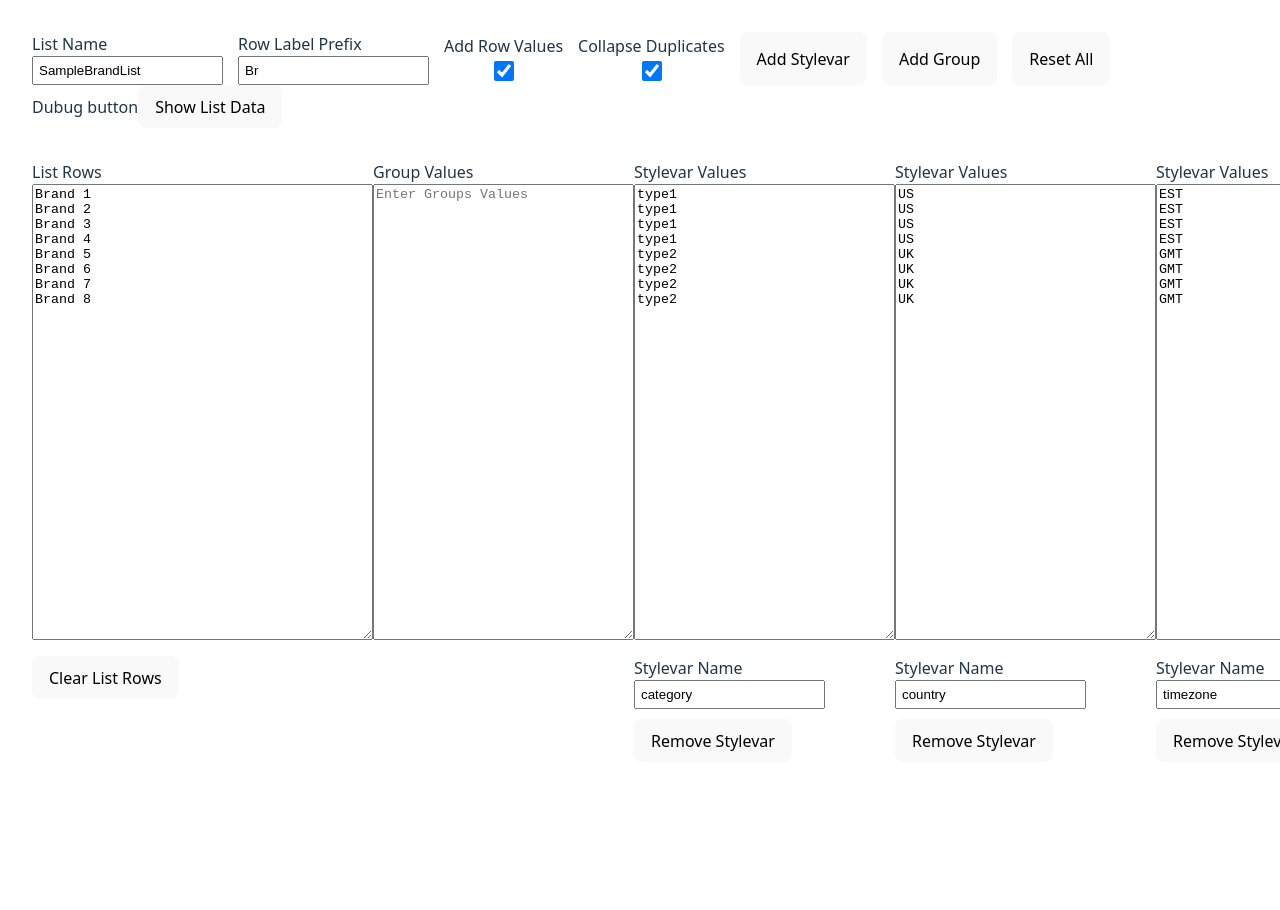
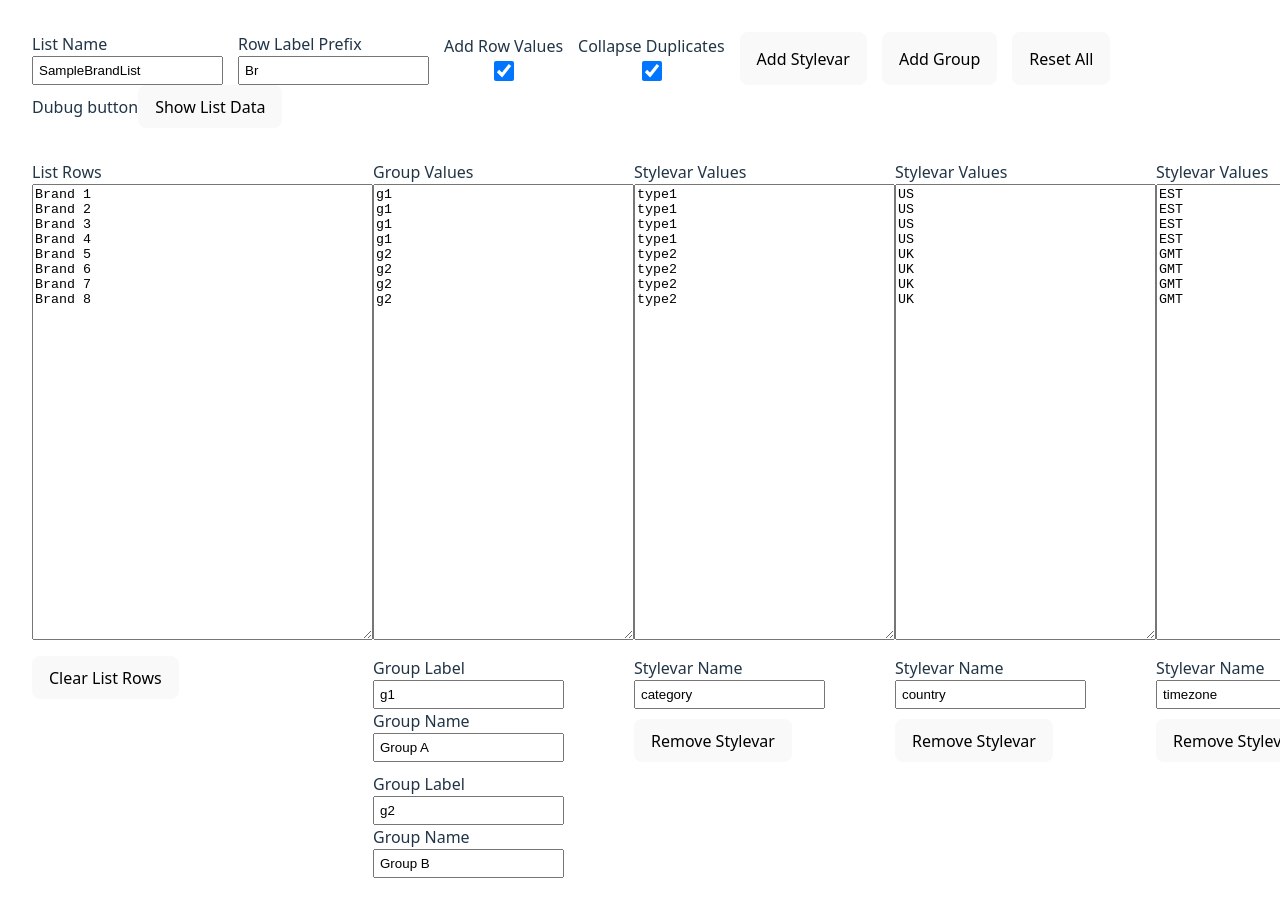
Before and after one commit to codak2/defineListGen, a React (Vite) app: page / in a window 1280 px wide. Shown: the top 910 px of the page. Before the commit the page ends 800 px from the top, so only its background shows below. Built offline with nearby package versions, Linux system fonts and the light colour scheme.

Commit message:
added group label and name input fields in groupscontainer

```diff
--- a/src/components/GroupsContainer.jsx
+++ b/src/components/GroupsContainer.jsx
@@ -10,22 +10,76 @@ const GroupsContainer = (props) =>{
               placeholder='Enter Groups Values'
               cols="30"
               rows="30"
-              value={props.grpValList}
+              value={props.groups.groupValues.join("\n")}
             //   onChange={(e) => props.handleStyleVarValueChange(e, props.index)}
               />
             </label>
 
-            {/* <label htmlFor=""> Stylevar Name <br />
-              <input type="text"
-              placeholder='Enter Stylevar Name'
-              value={props.SVName}
-              onChange={(e) => props.handleStyleVarChange(e, props.index)}
-              />
-            </label>
+
+{
+  props.groups.groupNames.map((grpName, index)=>{
+    return(
+                  <div>
+                    <label htmlFor=""> Group Label <br />
+                        <input type="text"
+                        key={`${grpName.groupLabel}-${index}`}
+                        index={index}
+                        placeholder='Enter Group Label'
+                        value={grpName.groupLabel}
+                        />
+                      </label>
+                      <br />
+
+                      <label htmlFor=""> Group Name <br />
+                        <input type="text"
+                        key={`${grpName.groupName}-${index}`}
+                        index={index+1}
+                        placeholder='Enter Group Name'
+                        value={grpName.groupName}
+                        />
+                      </label>
+                  </div>
+    )
+  })
+}
+
+
+
+
+
+            {/*
+
+
 
             <button type="button"
             onClick={() => props.handleRemoveStylevar(props.index)}
-            >Remove Stylevar</button> */}
+            >Remove Stylevar</button>
+
+
+ <label htmlFor=""> Group Label <br />
+                        <input type="text"
+                        key={`${grpName.groupLabel}-${index}`}
+                        index={index}
+                        placeholder='Enter Group Label'
+                        value={grpName.groupLabel}
+                        // onChange={(e) => props.handleStyleVarChange(e, props.index)}
+                        />
+                      </label>
+
+                      <label htmlFor=""> Group Name <br />
+                        <input type="text"
+                        key={`${grpName.groupName}-${index}`}
+                        index={index}
+                        placeholder='Enter Group Name'
+                        value={grpName.groupName}
+                        // onChange={(e) => props.handleStyleVarChange(e, props.index)}
+                        />
+                      </label>
+
+
+
+
+            */}
 
           </div>
 
```
